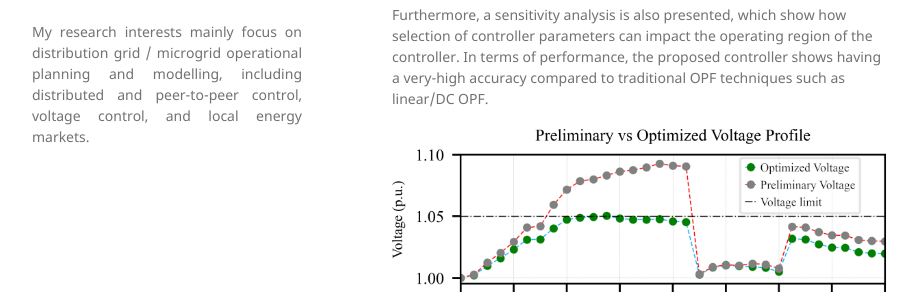
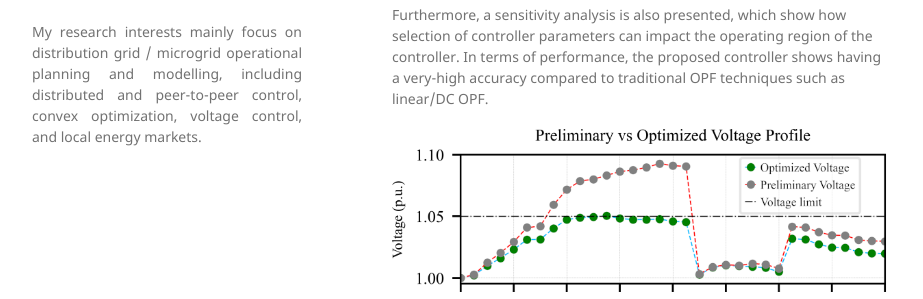
Before and after one commit to andyptr/andyptr.github.io, a Jekyll site: the page built from index.md, in a window 1280 px wide. Shown: the part 529-828 px from the top of the page, without its empty margins (178-1101 px from the left). Built offline with Jekyll 4.4.1, drawn with Linux system fonts in a browser that asks for light colours; our own code applies the rules of GitHub Pages for plain Markdown files.

Commit message:
Update _config.yml

```diff
--- a/_config.yml
+++ b/_config.yml
@@ -11,7 +11,7 @@
   <p align="justify">
   I am currently a power system researcher at the Grenoble Electrical Engineering Laboratory (G2ELab), France.
   <br><br>
-  My research interests mainly focus on distribution grid / microgrid operational planning and modelling, including distributed and peer-to-peer control, voltage control, and local energy markets.
+  My research interests mainly focus on distribution grid / microgrid operational planning and modelling, including distributed and peer-to-peer control, convex optimization, voltage control, and local energy markets.
   <br><br>
   </p>
 show_downloads: false
```
